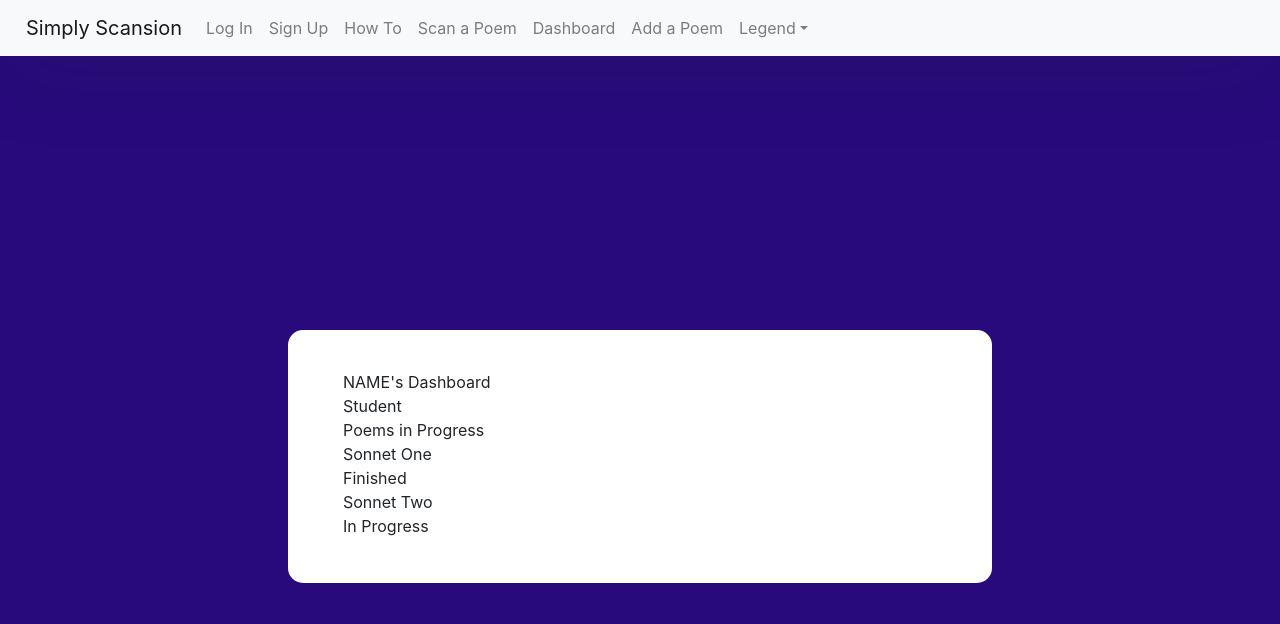
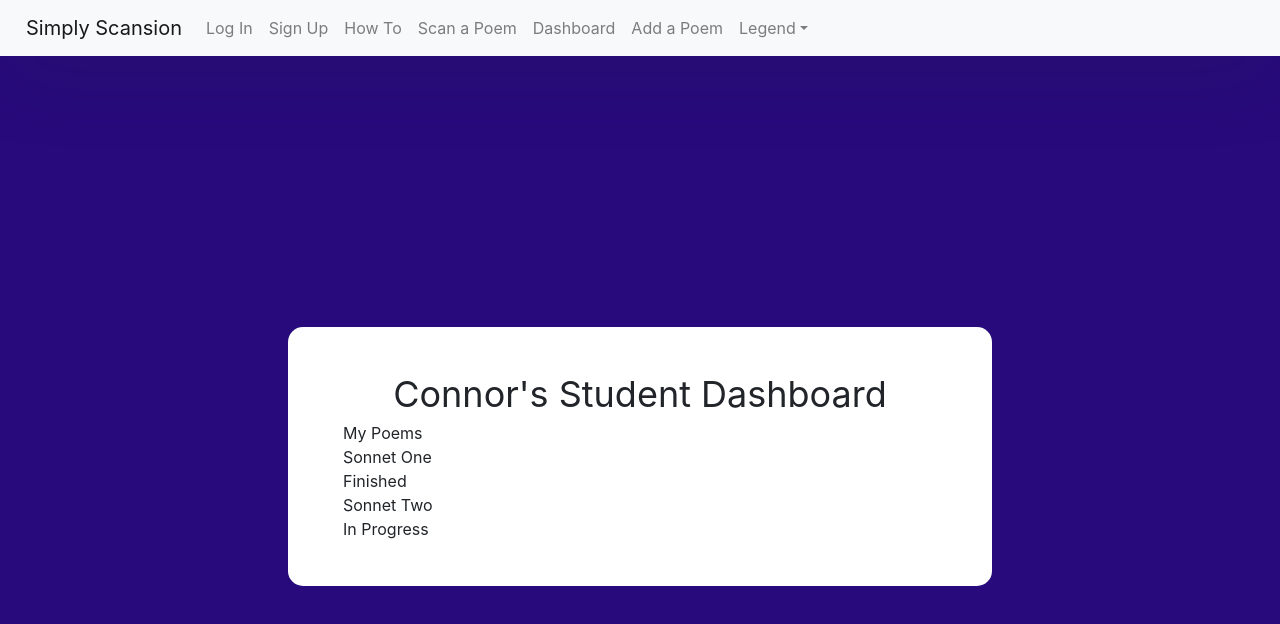
Before and after one commit to CS495-Group007/PoetryCode, a React (Create React App) app in the folder poetry-app/: page /student-dashboard in a window 1280 px wide. Shown: the top 624 px of the page. Built offline with nearby package versions, Linux system fonts and the light colour scheme.

Commit message:
Some dynamic content for the dashboard

```diff
--- /dev/null
+++ b/poetry-app/src/Components/Dashboards/SortChooser.js
@@ -0,0 +1,45 @@
+import React from 'react';
+import '../../Styling/DashboardStyling.css';
+
+class Dropdown extends React.Component {
+    constructor(options){
+        super();
+
+        console.log(options);
+
+        this.state = {
+           displayMenu: false,
+        };
+
+        this.showDropdownMenu = this.showDropdownMenu.bind(this);
+
+    };
+
+    showDropdownMenu(event) {
+            event.preventDefault();
+            this.setState({ displayMenu: true }, () => {
+
+            });
+    }
+
+      render() {
+        return (
+            <div className="sortChoiceTable">
+                <div className="sortChoiceTableRow">
+                    <div className = "sortChoiceTableCell">
+
+                    </div>
+                    <div className = "sortChoiceTableCell">
+
+                    </div>
+                    <div className = "sortChoiceTableCell">
+
+                    </div>
+                </div>
+            </div>
+
+        );
+      }
+    }
+
+    export default Dropdown;
--- a/poetry-app/src/Components/Dashboards/StudentDashboard.js
+++ b/poetry-app/src/Components/Dashboards/StudentDashboard.js
@@ -1,15 +1,25 @@
 import React from 'react';
-import DOMPurify from 'dompurify';
+import '../../Styling/DashboardStyling.css';
+// import SortChooser from './SortChooser'
 
-function PoemStatusInfo(props) {
 
-}
+var studentPoems = {
+    "Shakespeare" : {
+        "Sonnet One": {
+            "status": "c"
+        },
+        "Sonnet Two": {
+            "status": "i",
+            "currentResponse": "dactyl spondee iamb iamb trochee"
+        }
+    }
+};
+
+var studentName = "Connor";
+var role = "s";
 
 
 class StudentDashboard extends React.Component {
-    // constructor(props){
-    //     super(props);
-    // }
 
     translateStatus(status) {
         switch(status) {
@@ -22,28 +32,28 @@ class StudentDashboard extends React.Component {
         }
     }
 
+    translateRole(role) {
+        switch(role){
+            case('s'):
+                return "Student";
+            case('i'):
+                return "Instructor";
+            default:
+                return ""
+        }
+    }
+
     render() {
-        var poems = {
-            "Shakespeare" : {
-                "Sonnet One": {
-                    "status": "c"
-                },
-                "Sonnet Two": {
-                    "status": "i",
-                    "currentResponse": "dactyl spondee iamb iamb trochee"
-                }
-            }
-        };
 
         var poemsList = [];
 
-        for (var poet in poems) {
-            for (var p in poems[poet]) {
+        for (var poet in studentPoems) {
+            for (var p in studentPoems[poet]) {
                 console.log(p)
                 poemsList.push(
-                    <div class="listedPoem">
-                        <div class="listedPoemTitle"> {p} </div>
-                        <div class="listedPoemProgress"> {this.translateStatus(poems[poet][p]["status"])} </div>
+                    <div className="listedPoem">
+                        <div className="listedPoemTitle"> {p} </div>
+                        <div className="listedPoemProgress"> { this.translateStatus(studentPoems[poet][p]["status"]) } </div>
                     </div>
                 );
             }
@@ -51,15 +61,12 @@ class StudentDashboard extends React.Component {
 
         return (
             <div id = "studentDashboard" >
-                <div class="DashboardTitle">
-                    NAME's Dashboard
-                </div>
-                <div id="userDashboardLabel">
-                    Student
+                <div className="DashboardTitle">
+                    { studentName }'s { this.translateRole(role) } Dashboard
                 </div>
 
-                <div class="regularDashboardLabel">
-                    Poems in Progress
+                <div className="regularDashboardLabel">
+                    My Poems
                 </div>
 
                 {poemsList}
--- /dev/null
+++ b/poetry-app/src/Styling/DashboardStyling.css
@@ -0,0 +1,9 @@
+.DashboardTitle {
+    position: relative;
+    left: 0;
+    right: 0;
+
+    text-align: center;
+
+    font-size: min(4.5vh, 5vw);
+}
```
